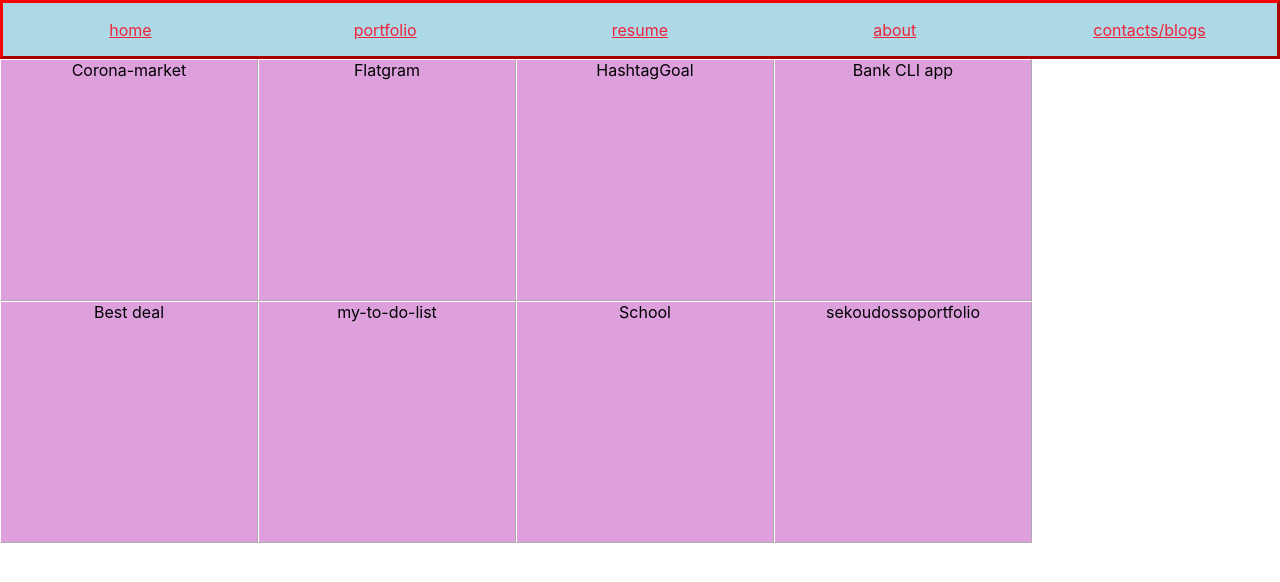
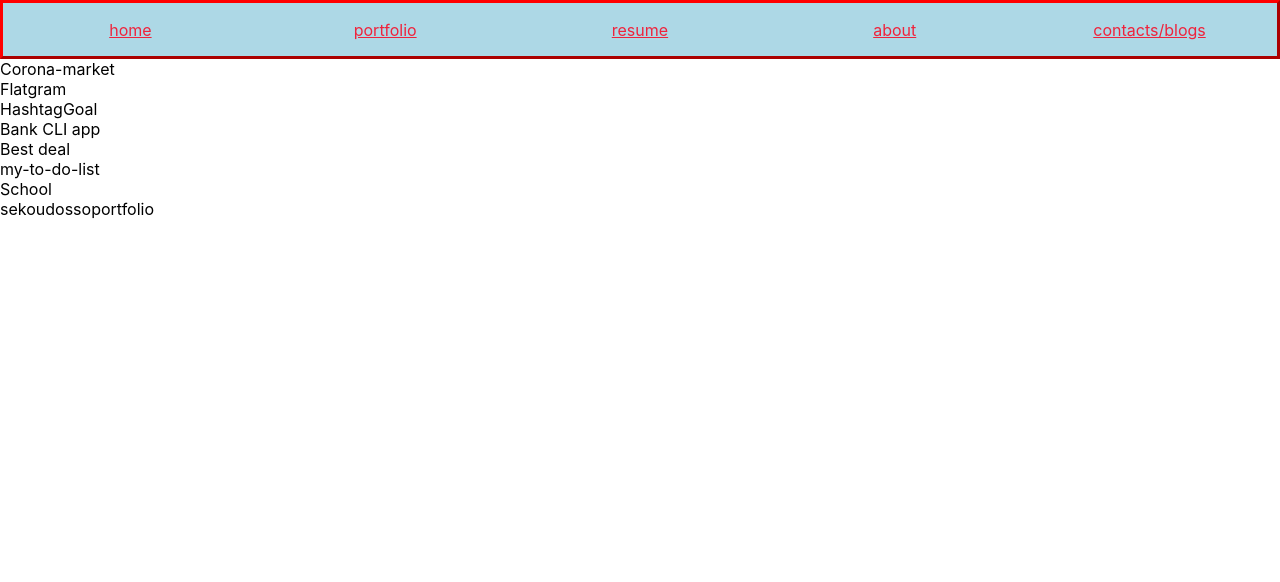
Before and after one commit to sekoudosso82/sekoudossoportfolio, a React (Create React App) app: page /portfolio in a window 1280 px wide. Shown: the top 582 px of the page. Built offline with nearby package versions, Linux system fonts and the light colour scheme.

Commit message:
testing netlify link

```diff
--- a/src/App.css
+++ b/src/App.css
@@ -84,7 +84,7 @@
 .homeSubDiv{
   overflow: scroll;
   height: 25vh;
-  width: 45vw;
+  width: 49vw;
   background-color: plum;
   float: left;
   margin: .5vh 0.4vw .5vh .4vw;
@@ -94,7 +94,7 @@
 .homePortfolioSubDiv{
   /* overflow: scroll; */
   height: 40px;
-  width: 20%;
+  width: 25%;
   margin-left: 5%;
   float: left;
   text-align: left;
@@ -122,6 +122,7 @@
   margin-top: 1%;
   float: left;
   text-align: left;
+  /* background-color: #2B2D42; */
 }
 .homeContactDiv{
 
--- a/src/components/Home.js
+++ b/src/components/Home.js
@@ -32,7 +32,10 @@ class Home extends Component
                     </header>
                     </div>
                     <div className='homeSubDiv portfolioAbouthomeDiv'>
-                        <h3> Projects </h3>
+                        {/* <h3> Projects </h3> */}
+                        <div>
+                                    <NavLink className='homeFullPortfolioSubDiv' to='/portfolio'>Go to Full Portfolio</NavLink>
+                        </div>
 
                         <div className='homePortfolioSubDiv'>
                             <h3 className='portfolioTextAlign'> <a href='https://github.com/sekoudosso82/sekoudossoportfolio'> sekoudossoportfolio </a> </h3>
@@ -58,9 +61,7 @@ class Home extends Component
                         <div className='homePortfolioSubDiv'>
                             <h3 className='portfolioTextAlign'> <a href='https://github.com/sekoudosso82/banking_CLI'> Bank CLI app </a>  </h3>
                         </div>
-                        <div>
-                                    <NavLink className='homeFullPortfolioSubDiv' to='/portfolio'>Go to Full Portfolio</NavLink>
-                        </div>
+
 
 
                     </div>
--- a/src/components/Portfolio.js
+++ b/src/components/Portfolio.js
@@ -10,14 +10,14 @@ class Portfolio extends Component
 
             <div>
                <div className='homeMainDiv'>
-                    <div className='contactSubDiv'> Corona-market</div>
-                    <div className='contactSubDiv'>Flatgram</div>
-                    <div className='contactSubDiv'>HashtagGoal</div>
-                    <div className='contactSubDiv'> Bank CLI app </div>
-                    <div className='contactSubDiv'>Best deal</div>
-                    <div className='contactSubDiv'>my-to-do-list</div>
-                    <div className='contactSubDiv'>School</div>
-                    <div className='contactSubDiv'>sekoudossoportfolio</div>
+                    <div className='portfolioSubDiv'> Corona-market</div>
+                    <div className='portfolioSubDiv'>Flatgram</div>
+                    <div className='portfolioSubDiv'>HashtagGoal</div>
+                    <div className='portfolioSubDiv'> Bank CLI app </div>
+                    <div className='portfolioSubDiv'>Best deal</div>
+                    <div className='portfolioSubDiv'>my-to-do-list</div>
+                    <div className='portfolioSubDiv'>School</div>
+                    <div className='portfolioSubDiv'>sekoudossoportfolio</div>
 
                 </div>
             </div>
```
